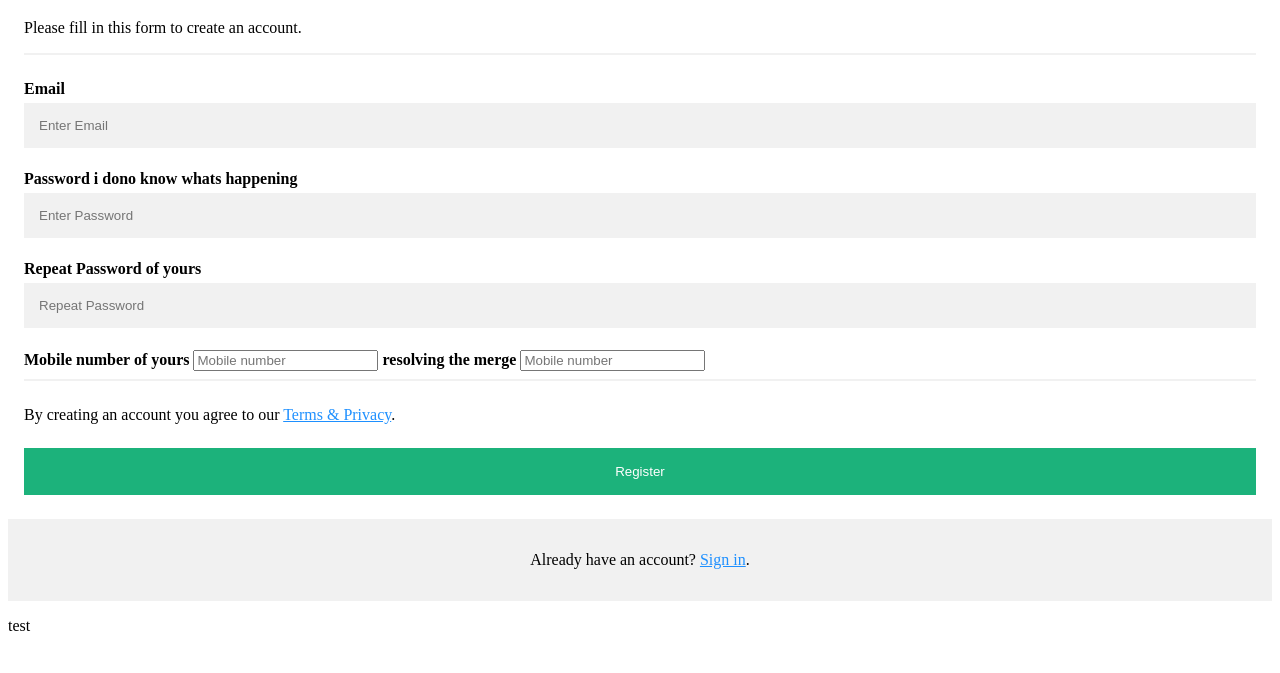
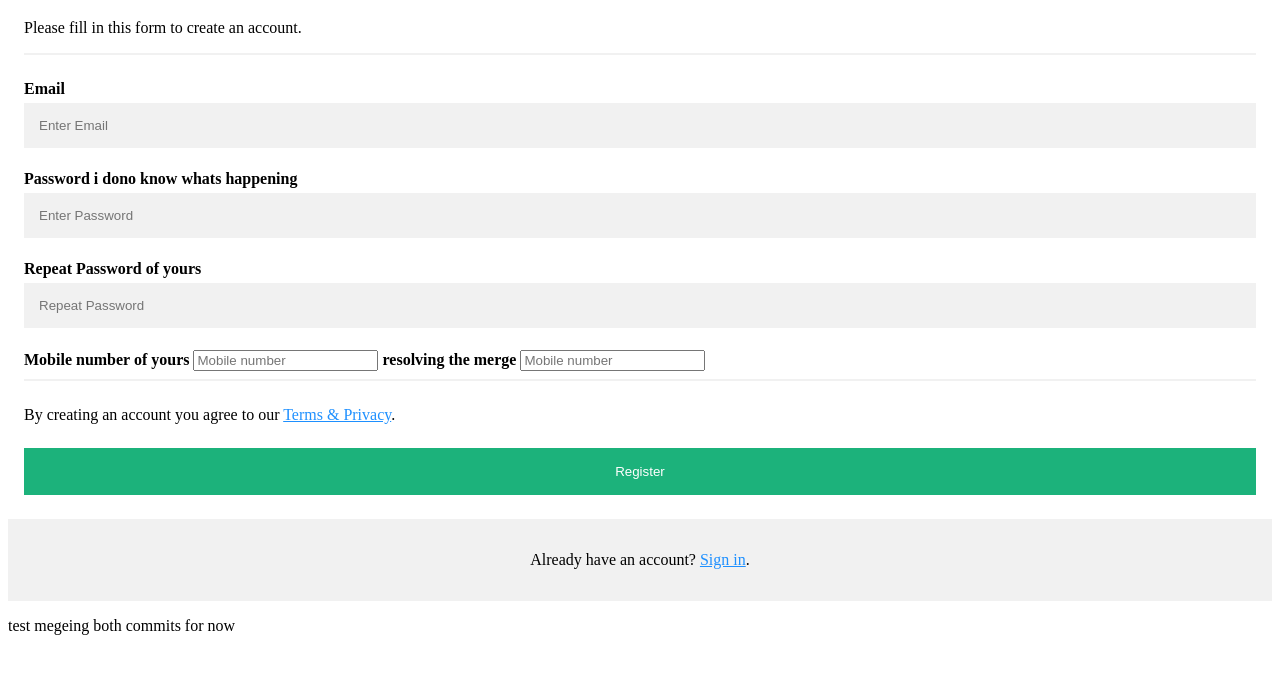
Before and after one commit to ambikachatra/career-devops-micro, a plain HTML site: page index.html in a window 1280 px wide. Shown: the part 85-758 px from the top of the page. Drawn offline with Linux system fonts and the light colour scheme.

Commit message:
Update index.html

```diff
--- a/index.html
+++ b/index.html
@@ -92,3 +92,6 @@
 
 
 test
+
+
+megeing both commits for now
```
